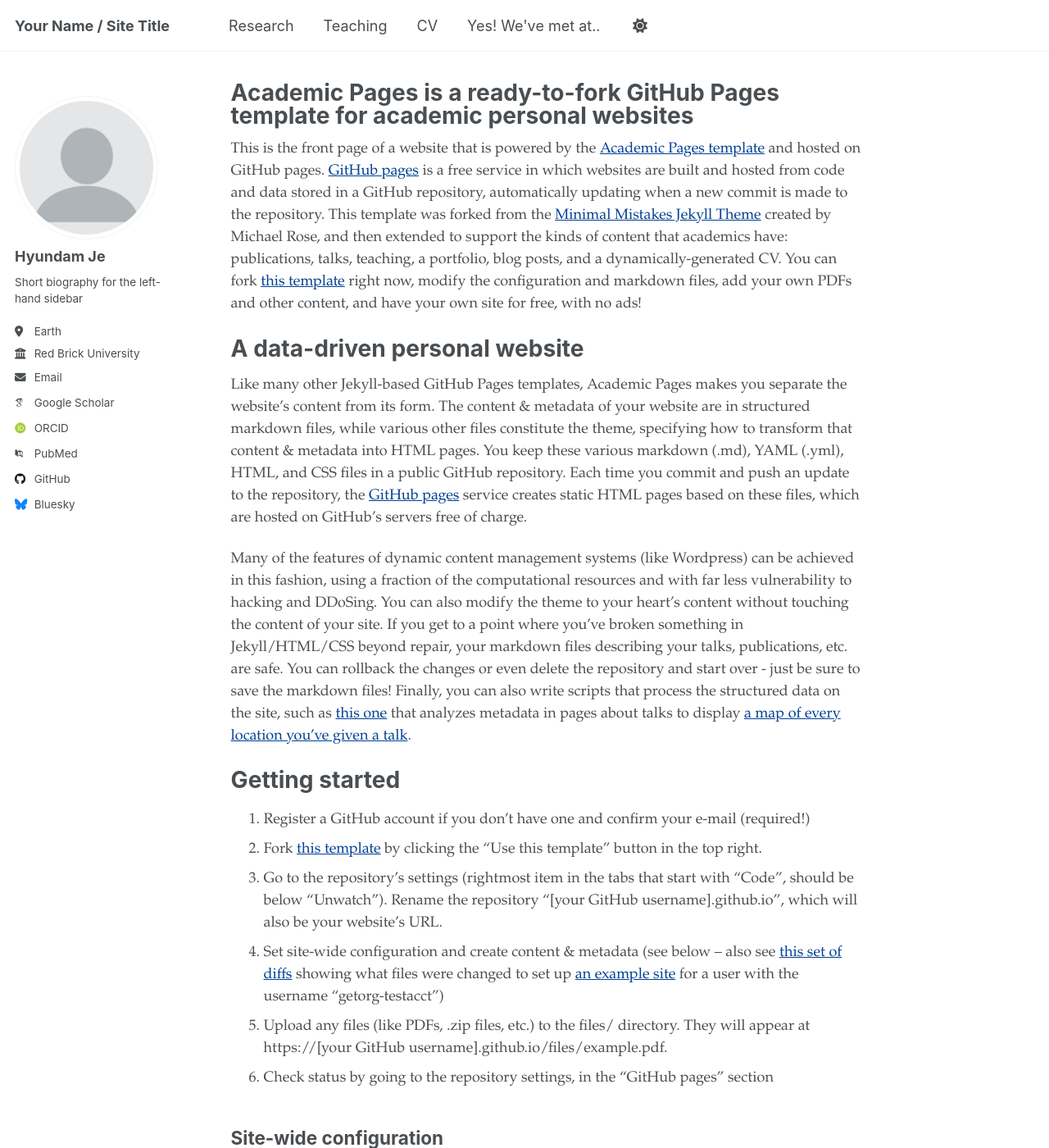
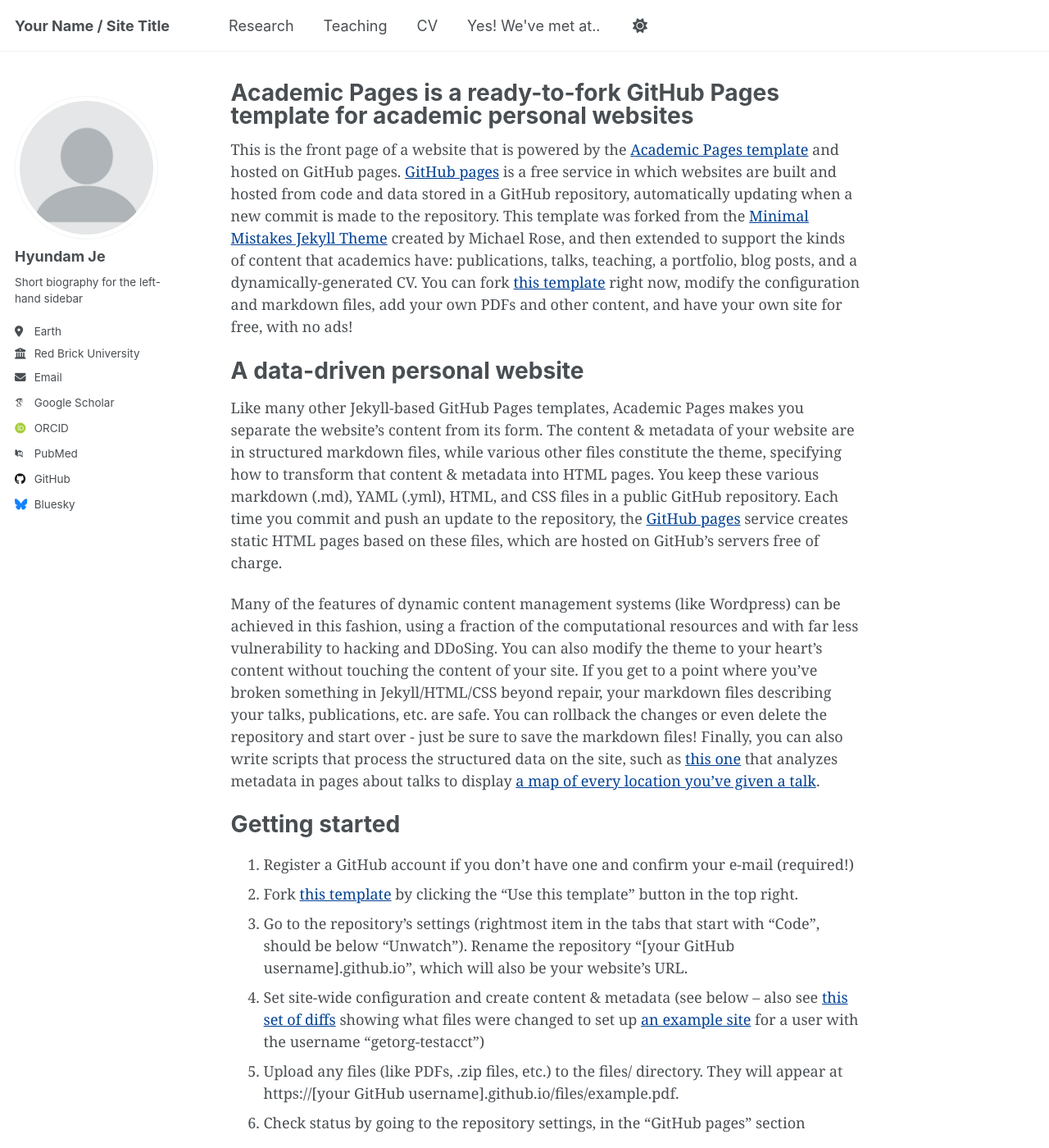
Before and after one commit to hyundamje/hyundamje.github.io, a Jekyll site: the page built from _pages/about.md, in a window 1280 px wide and 1400 px high. Shown: the whole window at 82% size. Built offline with Jekyll 4.4.1, drawn with Linux system fonts in a browser that asks for light colours; some web fonts are replaced.

Commit message:
Update _base.scss

```diff
--- a/_sass/layout/_base.scss
+++ b/_sass/layout/_base.scss
@@ -15,7 +15,7 @@
   margin: 0;
   padding: $masthead-height 0 0;
   padding-bottom: 9em;
-  font-family: "Palatino Linotype", serif;
+  font-family: Georgia, serif;
   line-height: 1.5;
 
   &.overflow--hidden {
```
